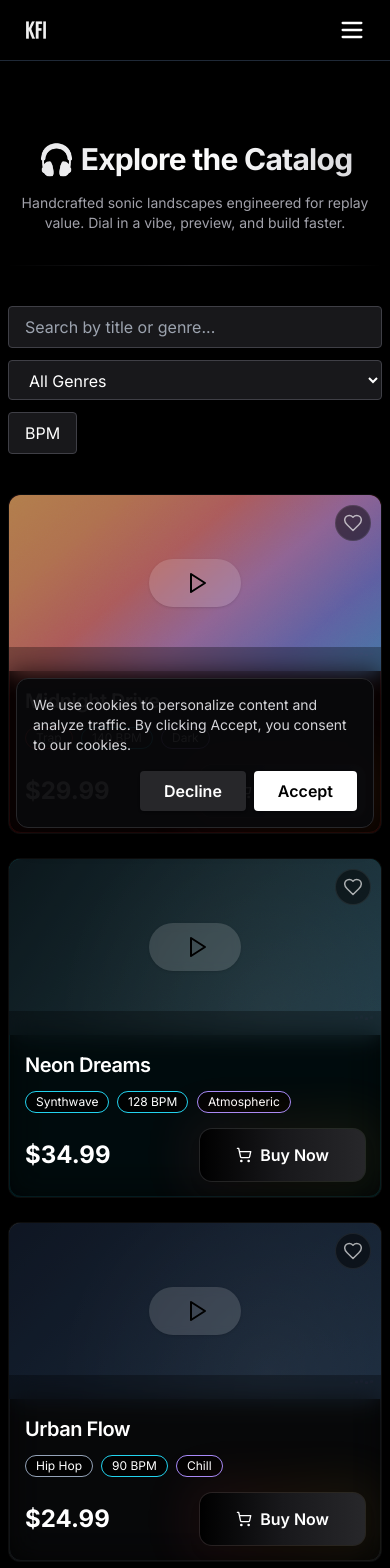
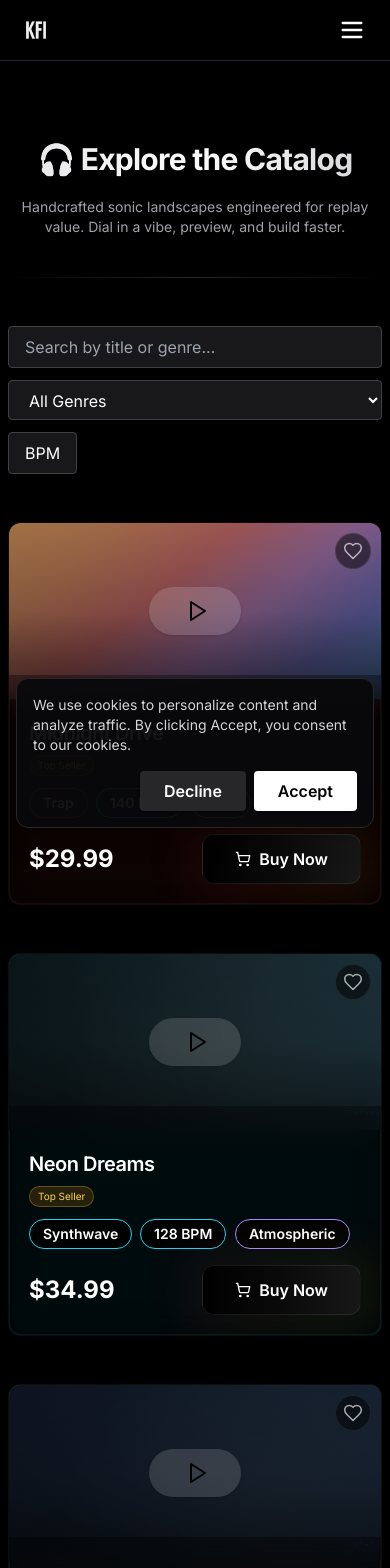
Before and after one commit to emmanuelsarpong/kfi-beat-store, a React (Vite) app: page /store in a window 390 px wide. Shown: the top 1568 px of the page. Built offline with nearby package versions, Linux system fonts and the light colour scheme.

Commit message:
Refactored and optimized code

```diff
--- a/src/components/BeatCard.tsx
+++ b/src/components/BeatCard.tsx
@@ -133,7 +133,7 @@ const BeatCardBase = ({ beat }: BeatCardProps) => {
               <div
                 role="img"
                 aria-label={`${beat.title} cover artwork (abstract gradient)`}
-                className={`grad-beat-base ${gradClass}`}
+                className={`grad-beat-base ${gradClass} transition-transform duration-500 ease-out group-hover/cover:scale-105`}
               />
             );
           })()}
@@ -163,8 +163,8 @@ const BeatCardBase = ({ beat }: BeatCardProps) => {
               strokeWidth={1.8}
             />
           </button>
-          {/* top->bottom faint darkening for text clarity */}
-          <div className="pointer-events-none absolute inset-0 bg-gradient-to-b from-black/20 via-black/10 to-black/50 opacity-0 group-hover:opacity-100 transition-opacity duration-300" />
+          {/* top->bottom darkening for text clarity */}
+          <div className="pointer-events-none absolute inset-0 bg-gradient-to-b from-black/10 via-black/25 to-black/65 opacity-100 transition-opacity duration-300" />
           {/* Play overlay */}
           <div className="absolute inset-0 bg-black/30 flex items-center justify-center opacity-100 md:opacity-0 md:group-hover:opacity-100 transition-opacity duration-300">
             <Button
@@ -194,11 +194,33 @@ const BeatCardBase = ({ beat }: BeatCardProps) => {
         {/* Stronger blur behind text area for depth */}
         <div className="relative">
           <div className="pointer-events-none absolute -inset-x-0 -top-6 bottom-0 bg-black/30 backdrop-blur-md" />
-          <div className="relative p-4 space-y-4">
+          <div className="relative p-5 space-y-4">
             <div>
               <h3 className="font-semibold text-white text-xl tracking-tight">
                 {beat.title}
               </h3>
+              {/* Highlight badges (demo-driven until data supports it) */}
+              {(() => {
+                const topSeller = ["Midnight Drive", "Neon Dreams"].includes(
+                  beat.title
+                );
+                const isNew = ["Afterglow", "Deep Space"].includes(beat.title);
+                if (!topSeller && !isNew) return null;
+                return (
+                  <div className="mt-2 flex items-center gap-2">
+                    {topSeller && (
+                      <span className="text-[10px] px-2 py-0.5 rounded-full bg-amber-500/15 text-amber-300 border border-amber-400/30">
+                        Top Seller
+                      </span>
+                    )}
+                    {isNew && (
+                      <span className="text-[10px] px-2 py-0.5 rounded-full bg-emerald-500/15 text-emerald-300 border border-emerald-400/30">
+                        New
+                      </span>
+                    )}
+                  </div>
+                );
+              })()}
               <div className="flex flex-wrap items-center gap-2 mt-3">
                 {/* Genre neon pill */}
                 <button
@@ -238,14 +260,14 @@ const BeatCardBase = ({ beat }: BeatCardProps) => {
                 {/* Button matches hero CTA classes exactly */}
                 <Button
                   asChild
-                  className="relative z-20 px-9 py-3.5 rounded-xl font-semibold text-white bg-gradient-to-r from-black via-zinc-900 to-zinc-800 hover:from-zinc-900 hover:via-zinc-800 hover:to-zinc-700 shadow-lg hover:shadow-amber-500/25 hover:scale-105 btn-ripple ring-1 ring-white/10 focus-visible:ring-2 focus-visible:ring-amber-400/50 group/button"
+                  className="relative z-20 px-8 py-3 rounded-xl font-semibold text-white bg-gradient-to-r from-black via-zinc-900 to-zinc-800 hover:from-zinc-900 hover:via-zinc-800 hover:to-zinc-700 btn-dark-glow hover:scale-105 btn-ripple ring-1 ring-white/10 focus-visible:ring-2 focus-visible:ring-amber-400/50 group/button transition-transform duration-200 ease-out"
                 >
                   <a
                     href={paymentLink || "#"}
                     target="_blank"
                     rel="noopener noreferrer"
                   >
-                    <ShoppingCart className="h-4 w-4 mr-2 cart-nudge" />
+                    <ShoppingCart className="h-4 w-4 mr-2 cart-nudge transition-transform duration-200 ease-out group-hover/button:-translate-y-0.5" />
                     Buy Now
                   </a>
                 </Button>
--- a/src/components/Footer.tsx
+++ b/src/components/Footer.tsx
@@ -22,6 +22,8 @@ const Footer = () => {
                   src={kfiLogo}
                   alt="KFI Logo"
                   className="h-8 w-auto object-contain drop-shadow-[0_0_6px_rgba(255,255,255,0.12)]"
+                  decoding="async"
+                  loading="lazy"
                 />
               </div>
               <p className="text-xs leading-relaxed max-w-[240px] text-zinc-400/80">
--- a/src/components/Header.tsx
+++ b/src/components/Header.tsx
@@ -52,6 +52,8 @@ const Header = () => {
                 src={kfiLogo}
                 alt="KFI Logo"
                 className="h-10 w-10 object-contain"
+                decoding="async"
+                loading="lazy"
               />
             </a>
           </div>
--- a/src/components/HeroSection.tsx
+++ b/src/components/HeroSection.tsx
@@ -55,6 +55,8 @@ const HeroSection = () => {
         loop
         muted
         playsInline
+        preload="metadata"
+        poster="/placeholder.svg"
         className="absolute inset-0 w-full h-full object-cover opacity-70"
       />
       {/* Faint #0B0F1A overlay to match contact form */}
--- a/src/components/MiniPlayer.tsx
+++ b/src/components/MiniPlayer.tsx
@@ -50,6 +50,8 @@ const MiniPlayer: React.FC<MiniPlayerProps> = ({ mode = "floating" }) => {
               src={current.coverImage}
               className="w-full h-full object-cover"
               alt={current.title}
+              decoding="async"
+              loading="lazy"
             />
           ) : (
             <div className="flex items-center gap-[2px]">
--- a/src/index.css
+++ b/src/index.css
@@ -304,9 +304,10 @@
 .neon-pill {
   --np-color: #94a3b8; /* slate fallback */
   position: relative;
-  padding: 4px 10px;
-  font-size: 12px;
+  padding: 7px 13px;
+  font-size: 14px;
   line-height: 1;
+  font-weight: 600;
   color: #fff;
   border-radius: 9999px;
   background: rgba(0, 0, 0, 0.8);
@@ -805,6 +806,10 @@
 .pill-anim:hover::before {
   opacity: 1;
 }
+.pill-anim:hover {
+  transform: translateY(-1px);
+  box-shadow: 0 6px 22px -12px rgba(0, 0, 0, 0.6);
+}
 .pill-anim:active {
   transform: scale(0.95);
 }
@@ -837,6 +842,11 @@
 }
 .fav-btn:active {
   transform: scale(0.9);
+}
+.fav-btn:not(.is-fav):hover .heart-pop {
+  transform: scale(1.12);
+  filter: drop-shadow(0 0 10px rgba(236, 72, 153, 0.35));
+  transition: transform 180ms ease;
 }
 .fav-btn.is-fav {
   color: #fff;
@@ -937,6 +947,7 @@
     ),
     linear-gradient(145deg, #0f0f11, #121214); /* fallback layer */
   overflow: hidden;
+  transition: transform 500ms ease, filter 700ms ease;
 }
 .grad-beat-base::after,
 .grad-beat-base::before {
@@ -958,6 +969,40 @@
     rgba(255, 255, 255, 0) 70%
   );
   opacity: 0.35;
+}
+/* subtle gradient motion on hover (avoid slash selector for compatibility) */
+.group:hover .grad-beat-base::before {
+  opacity: 0.45;
+  transition: opacity 500ms ease;
+}
+.group:hover .grad-beat-base::after {
+  opacity: 0.4;
+}
+
+/* Buy button subtle size + glow adjustments */
+.btn-dark-glow {
+  box-shadow: 0 0 0 rgba(0, 0, 0, 0);
+  transition: box-shadow 260ms ease, transform 180ms ease;
+}
+.btn-dark-glow:hover {
+  box-shadow: 0 10px 28px -12px rgba(251, 191, 36, 0.25),
+    0 0 22px rgba(251, 191, 36, 0.18);
+}
+
+/* Heart hover bounce if not favorited */
+@keyframes heart-bounce {
+  0% {
+    transform: translateY(0) scale(1);
+  }
+  50% {
+    transform: translateY(-1px) scale(1.12);
+  }
+  100% {
+    transform: translateY(0) scale(1);
+  }
+}
+.fav-btn:not(.is-fav):hover .heart-pop {
+  animation: heart-bounce 320ms ease-out both;
 }
 
 /* Palette variations */
--- a/src/pages/store.tsx
+++ b/src/pages/store.tsx
@@ -52,7 +52,7 @@ const Store = () => {
       <main className="flex-1 w-full">
         {/* Increased vertical padding for more breathing room */}
         <section className="pt-20 pb-16 px-2 sm:px-4 max-w-7xl mx-auto w-full">
-          <div className="mb-8 text-center space-y-4">
+          <div className="mb-10 sm:mb-12 text-center space-y-5">
             <h1 className="text-3xl sm:text-4xl font-bold tracking-tight bg-gradient-to-r from-zinc-200 via-white to-zinc-300 bg-clip-text text-transparent">
               🎧 Explore the Catalog
             </h1>
@@ -62,9 +62,9 @@ const Store = () => {
             </p>
           </div>
           {/* Subtle gradient divider for visual separation */}
-          <div className="mx-auto h-px w-full max-w-3xl bg-gradient-to-r from-transparent via-zinc-700/60 to-transparent mb-10" />
+          <div className="mx-auto h-px w-full max-w-3xl bg-gradient-to-r from-transparent via-zinc-700/60 to-transparent mb-12" />
           {/* Responsive Search Bar */}
-          <div className="flex flex-col sm:flex-row gap-3 sm:gap-4 mb-10 justify-center reveal relative z-10">
+          <div className="flex flex-col sm:flex-row gap-3 sm:gap-4 mb-12 justify-center reveal relative z-10">
             <input
               type="text"
               placeholder="Search by title or genre..."
@@ -99,7 +99,7 @@ const Store = () => {
               Failed to load beats.
             </div>
           )}
-          <div className="grid grid-cols-1 xs:grid-cols-2 md:grid-cols-3 gap-6 sm:gap-8">
+          <div className="grid grid-cols-1 xs:grid-cols-2 md:grid-cols-3 gap-y-12 gap-x-6 sm:gap-y-14 sm:gap-x-8">
             {loading &&
               !beats &&
               Array.from({ length: 9 }).map((_, i) => <SkeletonCard key={i} />)}
```
